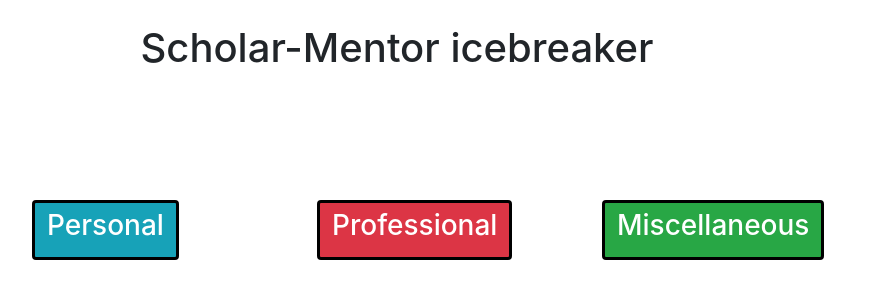
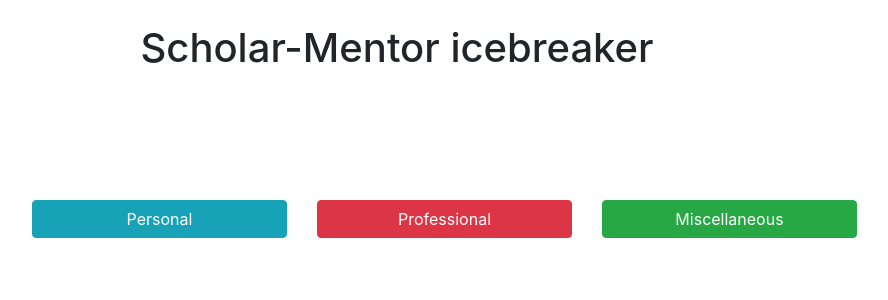
Before and after one commit to sivsubra-tw/mentor-intro, a Flask app: page / in a window 1280 px wide. Shown: the top 300 px of the page, without its empty margins (243-1131 px from the left). Run offline with Flask 2, Linux system fonts and the light colour scheme; some libraries are stand-ins or nearby versions.

Commit message:
Modify css folder for flask

```diff
--- /dev/null
+++ b/static/css/style.css
@@ -0,0 +1,3 @@
+h1 {
+	text-align: center;
+}
--- a/style.css
+++ /dev/null
@@ -1,54 +0,0 @@
-.item > form > button {
-	border: 3px solid black;
-}
-
-.space {
-	margin-top: 300px;
-}
-
-.cards{
-	display: flex;
-	justify-content: center;
-	align-items: center;
-}
-.grid {
-	display: grid;
-	grid-column-gap: 200px;
-	grid-row-gap: 100px;
-	grid-gap: 100px;
-	grid-template-columns: auto auto auto;
-}
-.grid-item{
-	padding: 150px;
-	padding-top: 150px;
-	border-spacing: 200px;
-	text-align: center;
-}
-
-.grid-item > .item1{
-	border: 3px solid black;
-	background-color: yellow;
-}
-.grid-item > .item2{
-	border: 3px solid black;
-	background-color: green;
-}
-.grid-item > .item3{
-	border: 3px solid black;
-	background-color: orange;
-}
-.item1 > button {
-	border: none;
-	margin: 50px;
-	background-color: yellow;
-}
-.item2 > button {
-	border: none;
-	margin: 50px;
-	background-color: green;
-}
-.item3 > button {
-	border: none;
-	margin: 50px;
-	background-color: orange;
-}
--- a/templates/index.html
+++ b/templates/index.html
@@ -1,9 +1,10 @@
-<!DOCTYPE html>
+<!DOCTYPE html lang="en-GB">
 <html>
+	<meta charset="UTF-8">
 	<head>
-		<link rel="stylesheet" href="../style.css">
-		<link rel="stylesheet" href="style.css">
 		<link rel="stylesheet" href="https://stackpath.bootstrapcdn.com/bootstrap/4.3.1/css/bootstrap.min.css" integrity="sha384-ggOyR0iXCbMQv3Xipma34MD+dH/1fQ784/j6cY/iJTQUOhcWr7x9JvoRxT2MZw1T" crossorigin="anonymous">
+		<link rel="stylesheet" href="https://cdnjs.cloudflare.com/ajax/libs/font-awesome/4.7.0/css/font-awesome.min.css">
+		<link rel="stylesheet" href="{{ url_for('static', filename='css/style.css') }}">
 
 		<title> Jitheshraj Scholarship for promising freshmen </title>
 	</head>
@@ -16,7 +17,7 @@
 
 		<br> <br> <br> <br> <br>
 
-		<div class="container">
+		<div class="container" align = "center">
 
 			<div class = "row">
 
@@ -26,8 +27,8 @@
 				<div class = "col-lg-3 col-sm-8">
 					<div class = "item">
 						<form action = "{{ url_for('question') }}" method = "post">
-							<button class = "btn btn-info" name = "category" value = "0">
-								<h3> Personal </h3>
+							<button class = "btn btn-info btn-block" name = "category" value = "0">
+								Personal
 							</button>
 						</form>
 					</div>
@@ -37,8 +38,8 @@
 				<div class = "col-lg-3 col-sm-8">
 					<div class = "item">
 						<form action = "{{ url_for('question') }}" method = "post">
-							<button class = "btn btn-danger" name = "category" value = "1">
-								<h3> Professional </h3>
+							<button class = "btn btn-danger btn-block" name = "category" value = "1">
+								Professional
 							</button>
 						</form>
 					</div>
@@ -48,15 +49,17 @@
 				<div class = "col-lg-3 col-sm-8">
 					<div class = "item">
 						<form action = "{{ url_for('question') }}" method = "post">
-							<button class = "btn btn-success" name = "category" value = "2">
-								<h3> Miscellaneous </h3>
+							<button class = "btn btn-success btn-block" name = "category" value = "2">
+								Miscellaneous
 							</button>
 						</form>
 					</div>
 				</div>
 
 
-				<div class = "col-lg-2 col-sm-1"> </div>
+				<div class = "col-lg-2 col-sm-1">
+					<button class = "btn" type = "reset"><i class ="fa fa-undo-alt"></i></button>
+				</div>
 
 			</div>
 
@@ -68,9 +71,9 @@
 
 		<br> <br> <br> <br> <br> <br> <br> <br> <br> <br>
 
-		<footer align = "right">
+		<footer>
 
-			<div class="btn-group" role="group" aria-label="Basic example">
+			<div class="btn-group pull-right" role="group" aria-label="Basic example">
 
 				{% for question in questions_so_far %}
 
@@ -79,10 +82,13 @@
 					{% elif question == 1 %}
 						  <button type="button" class="btn btn-danger">Pr</button>
 					{% else %}
-					<button type="button" class="btn btn-success">Pr</button>
+						<button type="button" class="btn btn-success">Mi</button>
 					{% endif %}
 
 				{% endfor %}
+
+			</div>
+
 		</footer>
 
 	</body>
```
Lines whose indentation alone changed are shown as unchanged.
